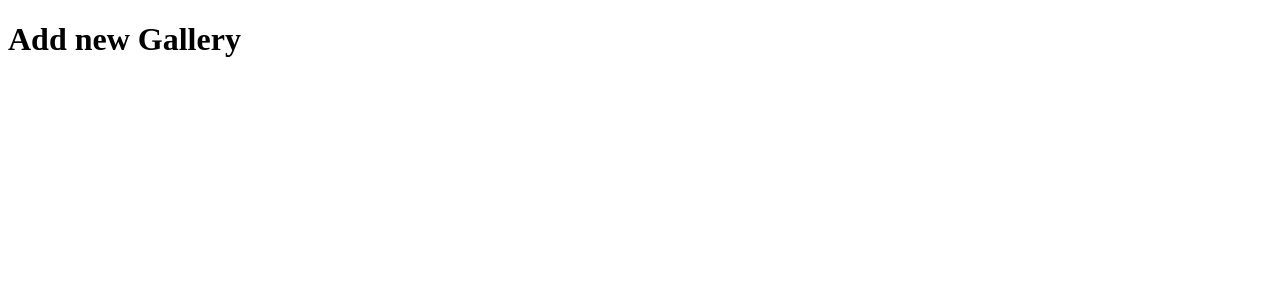
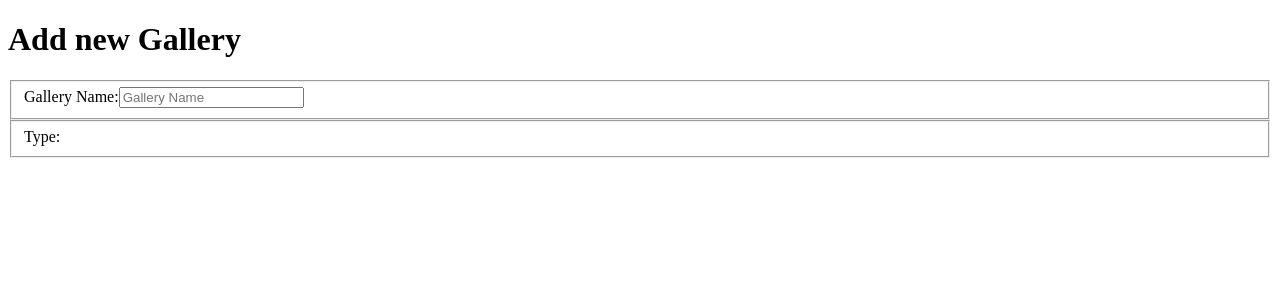
Before and after one commit to mc17uulm/Candidate-Gallery, a React app: page / in a window 1280 px wide. Shown: the top 300 px of the page. Built offline with nearby package versions, Linux system fonts and the light colour scheme; the HTML template or start-up script is replaced by a standard one.

Commit message:
working on add form

```diff
--- a/src/add_form/NameForm.tsx
+++ b/src/add_form/NameForm.tsx
@@ -1,10 +1,16 @@
 import React, {Component, FormEvent} from "react";
+import FormGroup from "../form/FormGroup";
+import Input from "../form/Input";
 
 interface NameFormProps {
 
 }
 
-export default class NameForm extends Component<NameFormProps>
+interface NameFormState {
+	gallery_name: string
+}
+
+export default class NameForm extends Component<NameFormProps, NameFormState>
 {
 
 	constructor(props: NameFormProps)
@@ -12,6 +18,12 @@ export default class NameForm extends Component<NameFormProps>
 		super(props);
 
 		this.handleSubmit = this.handleSubmit.bind(this);
+
+		this.state = {
+			gallery_name: ""
+		}
+
+		this.update = this.update.bind(this);
 	}
 
 	handleSubmit(e: FormEvent)
@@ -19,11 +31,24 @@ export default class NameForm extends Component<NameFormProps>
 		e.preventDefault();
 	}
 
+	update(id: string, value: string)
+	{
+		this.setState({
+			[id]: value
+		} as Pick<NameFormState, keyof NameFormState>);
+	}
+
 	render()
 	{
 		return (
 			<form onSubmit={this.handleSubmit}>
-
+				<FormGroup>
+					<label>Gallery Name:</label>
+					<Input id="gallery_name" type="text" value={this.state.gallery_name} placeholder="Gallery Name" update={this.update}/>
+				</FormGroup>
+				<FormGroup>
+					<label>Type:</label>
+				</FormGroup>
 			</form>
 		);
 	}
--- /dev/null
+++ b/src/form/FormGroup.tsx
@@ -0,0 +1,24 @@
+import React, {Component, ReactNode} from "react";
+
+interface FormGroupProps {
+	children: ReactNode[] | ReactNode
+}
+
+export default class FormGroup extends Component<FormGroupProps>
+{
+
+	constructor(props: FormGroupProps)
+	{
+		super(props);
+	}
+
+	render()
+	{
+		return (
+			<fieldset className="form-group">
+				{this.props.children}
+			</fieldset>
+		);
+	}
+
+}
--- /dev/null
+++ b/src/form/Input.tsx
@@ -0,0 +1,36 @@
+import React, {Component, ChangeEvent} from "react";
+
+interface InputProps {
+	id: string,
+	value: string,
+	type: "email" | "text" | "number",
+	placeholder: string,
+	update: (id: string, value: string) => void
+}
+
+export default class Input extends Component<InputProps>
+{
+
+	constructor(props: InputProps)
+	{
+		super(props);
+
+		this.update = this.update.bind(this);
+	}
+
+	update(e: ChangeEvent<HTMLInputElement>)
+	{
+		e.preventDefault();
+		this.props.update(this.props.id, e.target.value);
+	}
+
+	render()
+	{
+		console.log("PropsValue:");
+		console.log(this.props.value);
+		return (
+			<input id={this.props.id} type={this.props.type} className="form-control" required placeholder={this.props.placeholder} onChange={this.update} value={this.props.value} />
+		);
+	}
+
+}
```
